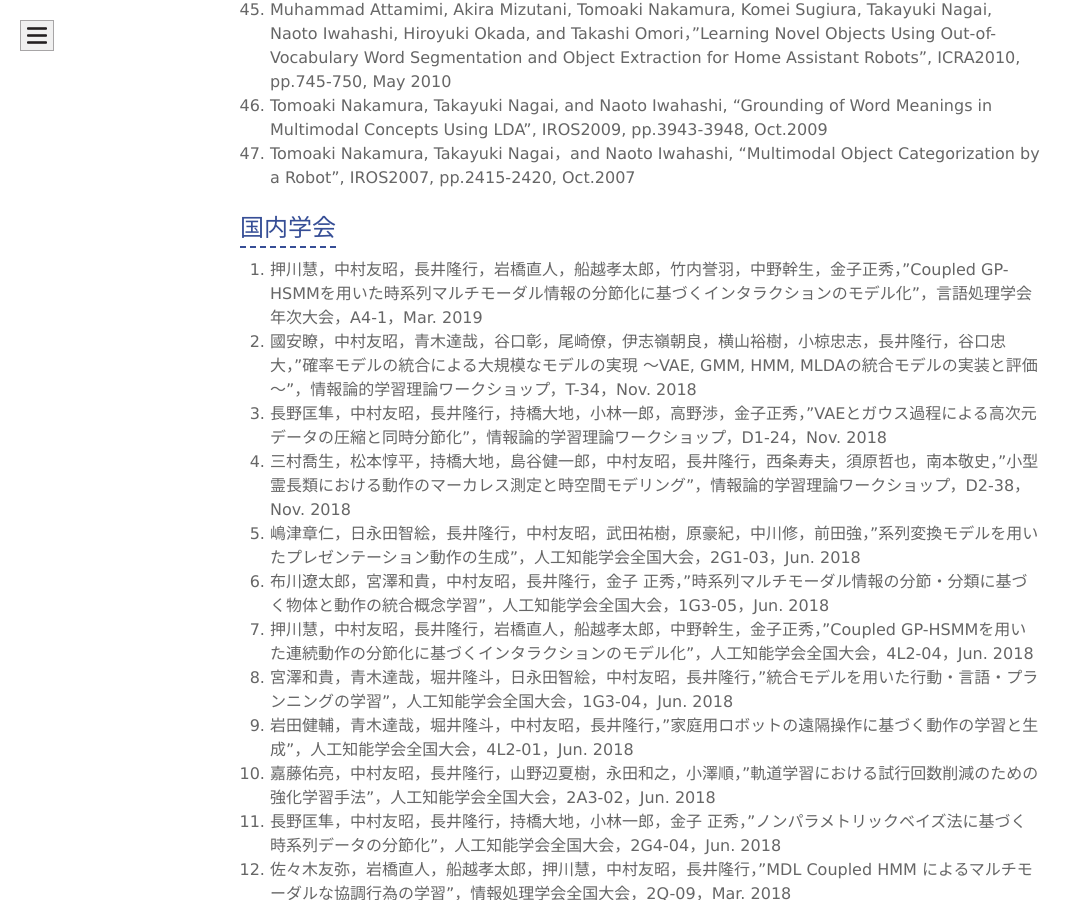
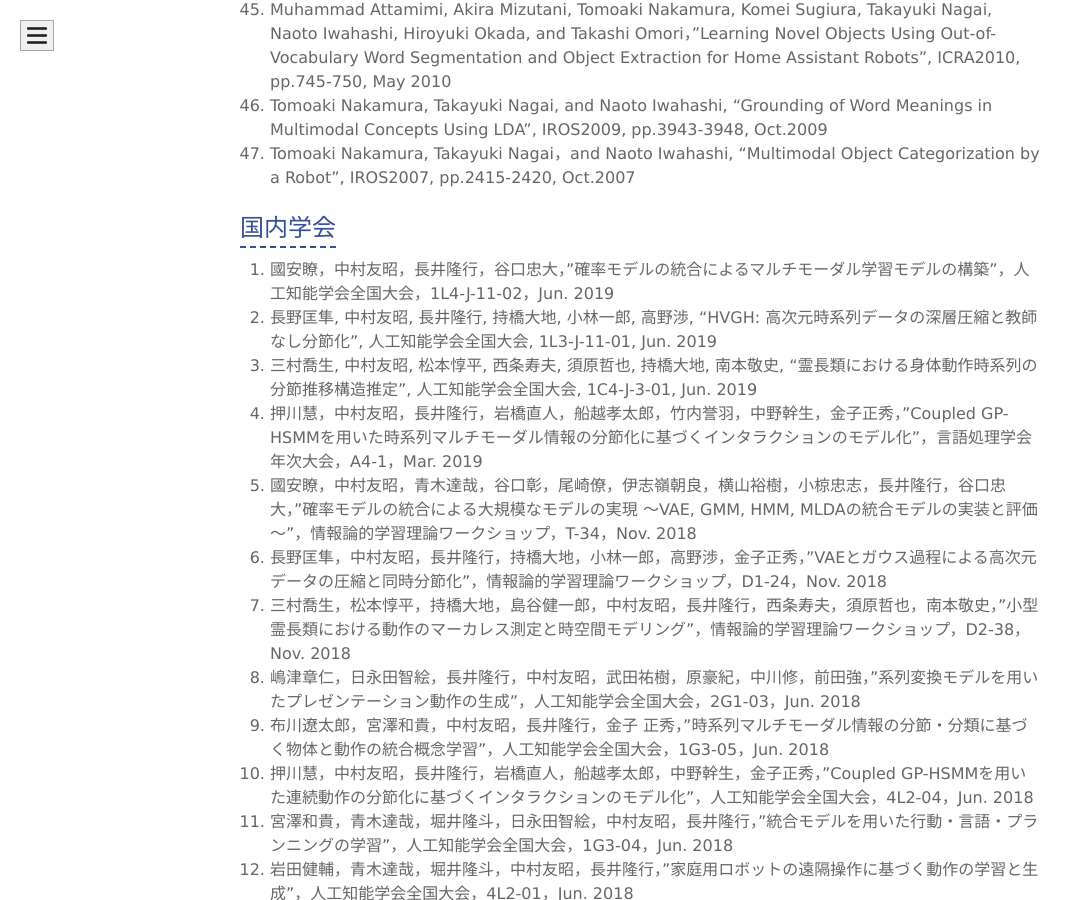
Before and after one commit to naka-lab/naka-lab.github.io, a Jekyll site: the page built from subpages/pub.md, in a window 1280 px wide and 900 px high, scrolled down 6823 px. Shown: the whole window, without its empty margins (0-1082 px from the left). Built offline with Jekyll 4.4.1, drawn with Linux system fonts in a browser that asks for light colours; some of the changed text lies outside the part shown.

Commit message:
Update pub.md

```diff
--- a/subpages/pub.md
+++ b/subpages/pub.md
@@ -115,6 +115,9 @@ layout: default
 
 
 ## 国内学会
+1. 國安瞭，中村友昭，長井隆行，谷口忠大，"確率モデルの統合によるマルチモーダル学習モデルの構築"，人工知能学会全国大会，1L4-J-11-02，Jun. 2019
+1. 長野匡隼, 中村友昭, 長井隆行, 持橋大地, 小林一郎, 高野渉, "HVGH: 高次元時系列データの深層圧縮と教師なし分節化", 人工知能学会全国大会, 1L3-J-11-01, Jun. 2019
+1. 三村喬生, 中村友昭, 松本惇平, 西条寿夫, 須原哲也, 持橋大地, 南本敬史, "霊長類における身体動作時系列の分節推移構造推定", 人工知能学会全国大会, 1C4-J-3-01, Jun. 2019
 1. 押川慧，中村友昭，長井隆行，岩橋直人，船越孝太郎，竹内誉羽，中野幹生，金子正秀，"Coupled GP-HSMMを用いた時系列マルチモーダル情報の分節化に基づくインタラクションのモデル化"，言語処理学会年次大会，A4-1，Mar. 2019
 1. 國安瞭，中村友昭，青木達哉，谷口彰，尾崎僚，伊志嶺朝良，横山裕樹，小椋忠志，長井隆行，谷口忠大，"確率モデルの統合による大規模なモデルの実現 ～VAE, GMM, HMM, MLDAの統合モデルの実装と評価～"，情報論的学習理論ワークショップ，T-34，Nov. 2018
 1. 長野匡隼，中村友昭，長井隆行，持橋大地，小林一郎，高野渉，金子正秀，"VAEとガウス過程による高次元データの圧縮と同時分節化"，情報論的学習理論ワークショップ，D1-24，Nov. 2018
```
Also changed, not shown: other parts of subpages/pub.md (+1 -1 lines).
